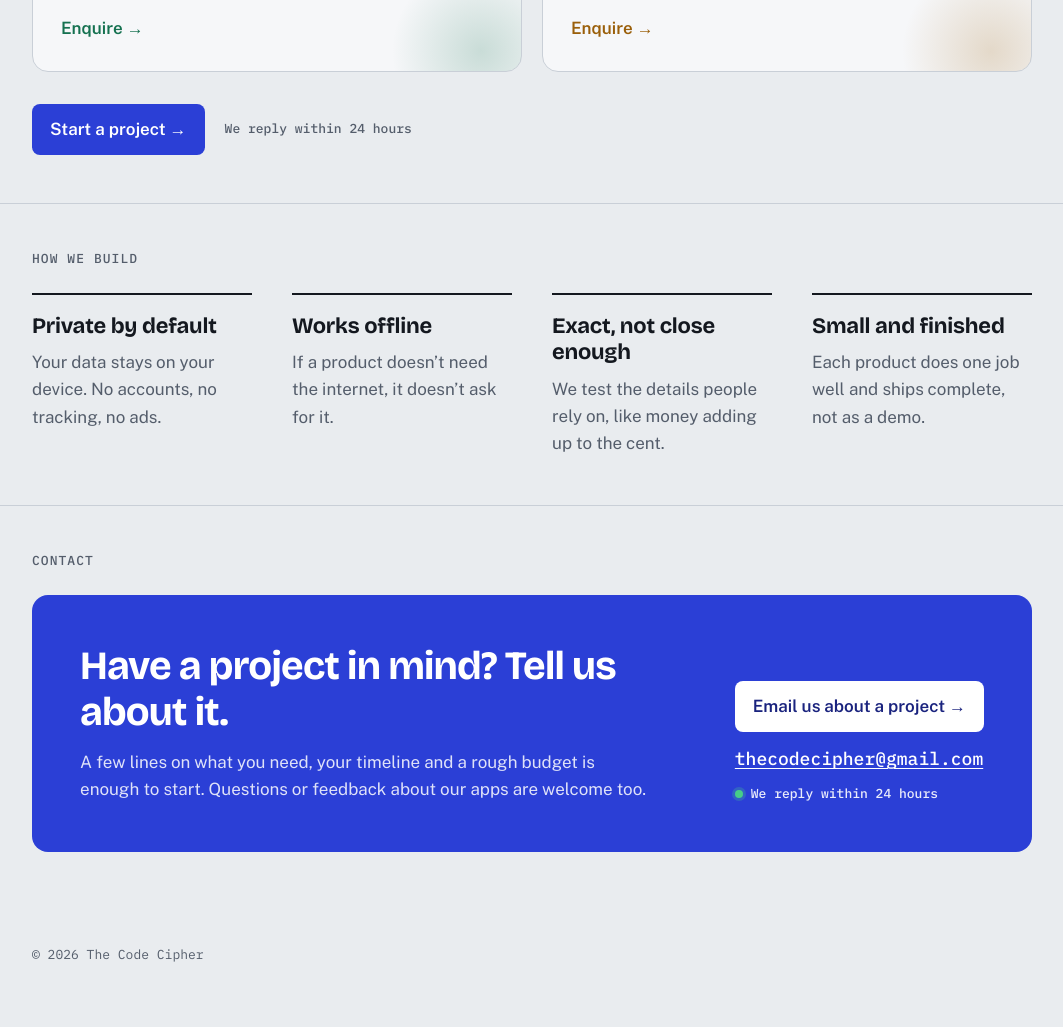
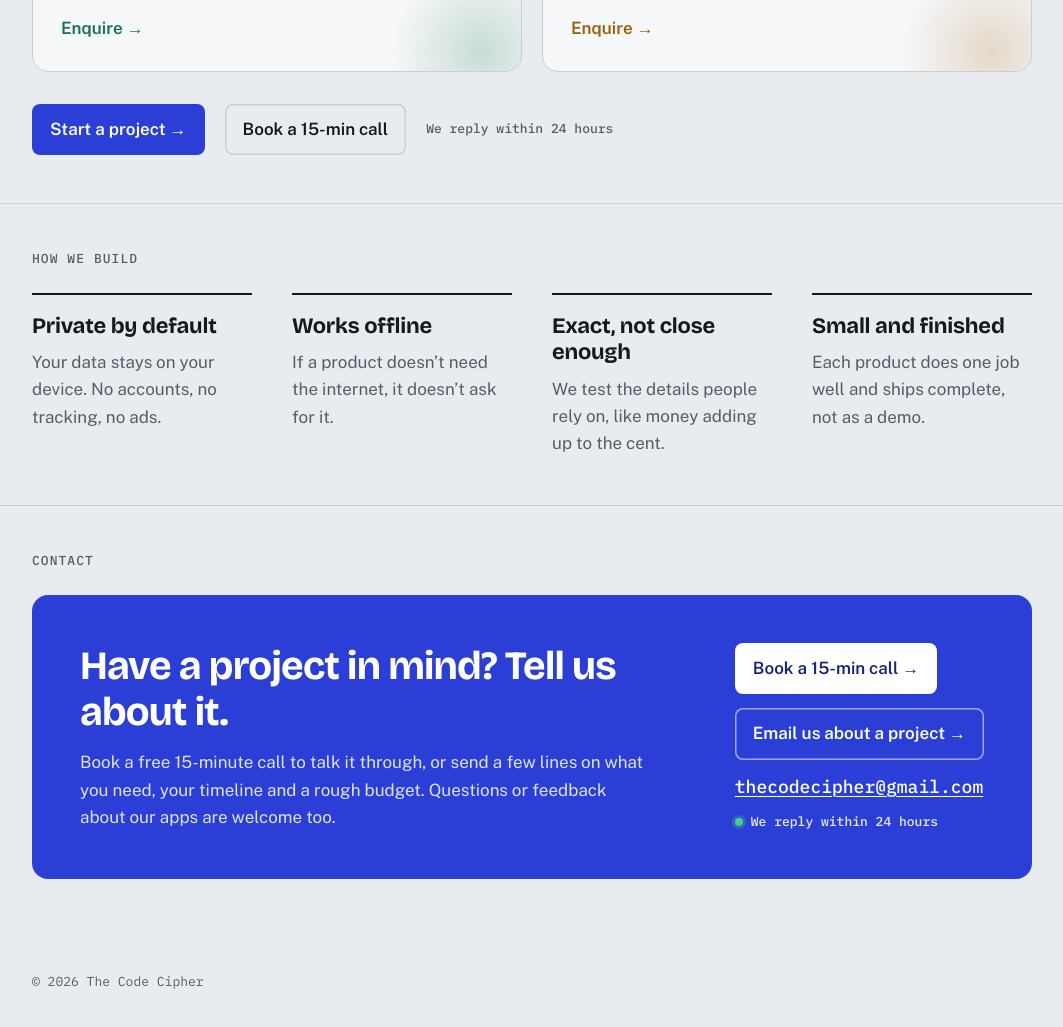
Before and after one commit to mohitacharya4/thecodecipher-site, a plain HTML site: page index.html in a window 1280 px wide. Shown: the part 2901-3928 px from the top of the page, without its empty margins (108-1171 px from the left). Before the commit the page ends 3902 px from the top, so only its background shows below. Drawn offline with nearby package versions, Linux system fonts and the light colour scheme.

Commit message:
Add 15-minute call booking via Cal.com

```diff
--- a/index.html
+++ b/index.html
@@ -238,7 +238,7 @@
         </li>
       </ol>
 
-      <p class="services-cta"><a class="button" href="#contact">Start a project <span aria-hidden="true">→</span></a><span class="cta-note">We reply within 24 hours</span></p>
+      <p class="services-cta"><a class="button" href="#contact">Start a project <span aria-hidden="true">→</span></a><a class="button button--ghost" href="https://cal.com/thecodecipher/15min" target="_blank" rel="noopener">Book a 15-min call<span class="visually-hidden"> (opens Cal.com in a new tab)</span></a><span class="cta-note">We reply within 24 hours</span></p>
     </section>
 
     <section id="how-we-build" class="section wrap" aria-labelledby="how-title">
@@ -268,10 +268,11 @@
       <div class="contact-card">
         <div class="contact-text">
           <p class="contact-line">Have a project in mind? Tell us about it.</p>
-          <p class="contact-sub">A few lines on what you need, your timeline and a rough budget is enough to start. Questions or feedback about our apps are welcome too.</p>
+          <p class="contact-sub">Book a free 15-minute call to talk it through, or send a few lines on what you need, your timeline and a rough budget. Questions or feedback about our apps are welcome too.</p>
         </div>
         <div class="contact-actions">
-          <a class="button button--light" href="mailto:thecodecipher@gmail.com?subject=Project%20enquiry&amp;body=Hi%2C%0A%0AI%27d%20like%20to%20talk%20about%20a%20project.%0A%0AWhat%20we%20need%3A%0A%0ATimeline%3A%0A%0ARough%20budget%3A%0A%0ACompany%20/%20website%3A%0A%0AThanks%2C%0A">Email us about a project <span aria-hidden="true">→</span></a>
+          <a class="button button--light" href="https://cal.com/thecodecipher/15min" target="_blank" rel="noopener">Book a 15-min call <span aria-hidden="true">→</span><span class="visually-hidden"> (opens Cal.com in a new tab)</span></a>
+          <a class="button button--on-band" href="mailto:thecodecipher@gmail.com?subject=Project%20enquiry&amp;body=Hi%2C%0A%0AI%27d%20like%20to%20talk%20about%20a%20project.%0A%0AWhat%20we%20need%3A%0A%0ATimeline%3A%0A%0ARough%20budget%3A%0A%0ACompany%20/%20website%3A%0A%0AThanks%2C%0A">Email us about a project <span aria-hidden="true">→</span></a>
           <a class="contact-mail" href="mailto:thecodecipher@gmail.com">thecodecipher@gmail.com</a>
           <p class="contact-reply"><span class="reply-dot" aria-hidden="true"></span>We reply within 24 hours</p>
         </div>
--- a/style.css
+++ b/style.css
@@ -338,6 +338,13 @@ section[id], article[id] { scroll-margin-top: 84px; }
   color: #1a237e;
 }
 .button--light:hover { filter: none; background: #eef0ff; }
+.button--on-band {
+  background: transparent;
+  color: var(--band-ink);
+  box-shadow: inset 0 0 0 1.5px color-mix(in srgb, var(--band-ink) 55%, transparent);
+}
+.button--on-band:hover { filter: none; box-shadow: inset 0 0 0 1.5px var(--band-ink); }
+.button--on-band:focus-visible { outline-color: var(--band-ink); }
 .hero-actions {
   display: flex;
   flex-wrap: wrap;
```
